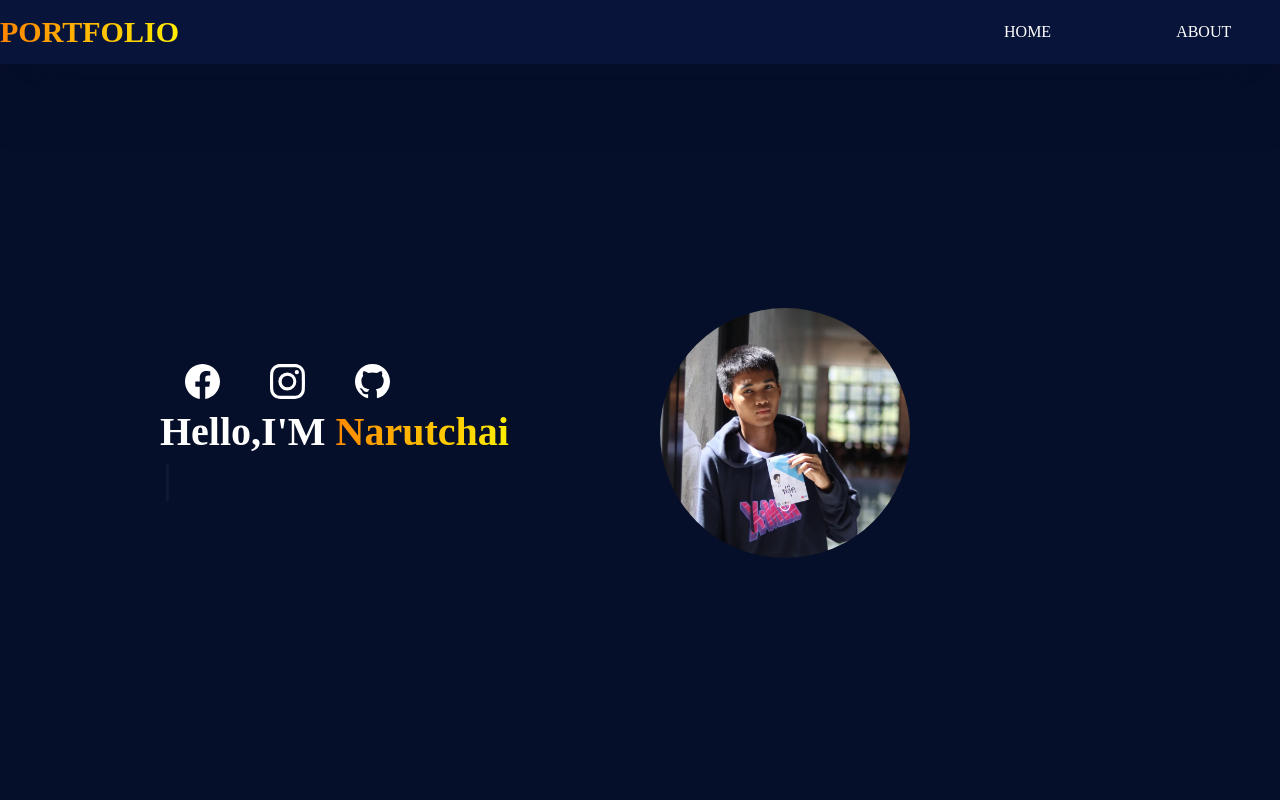
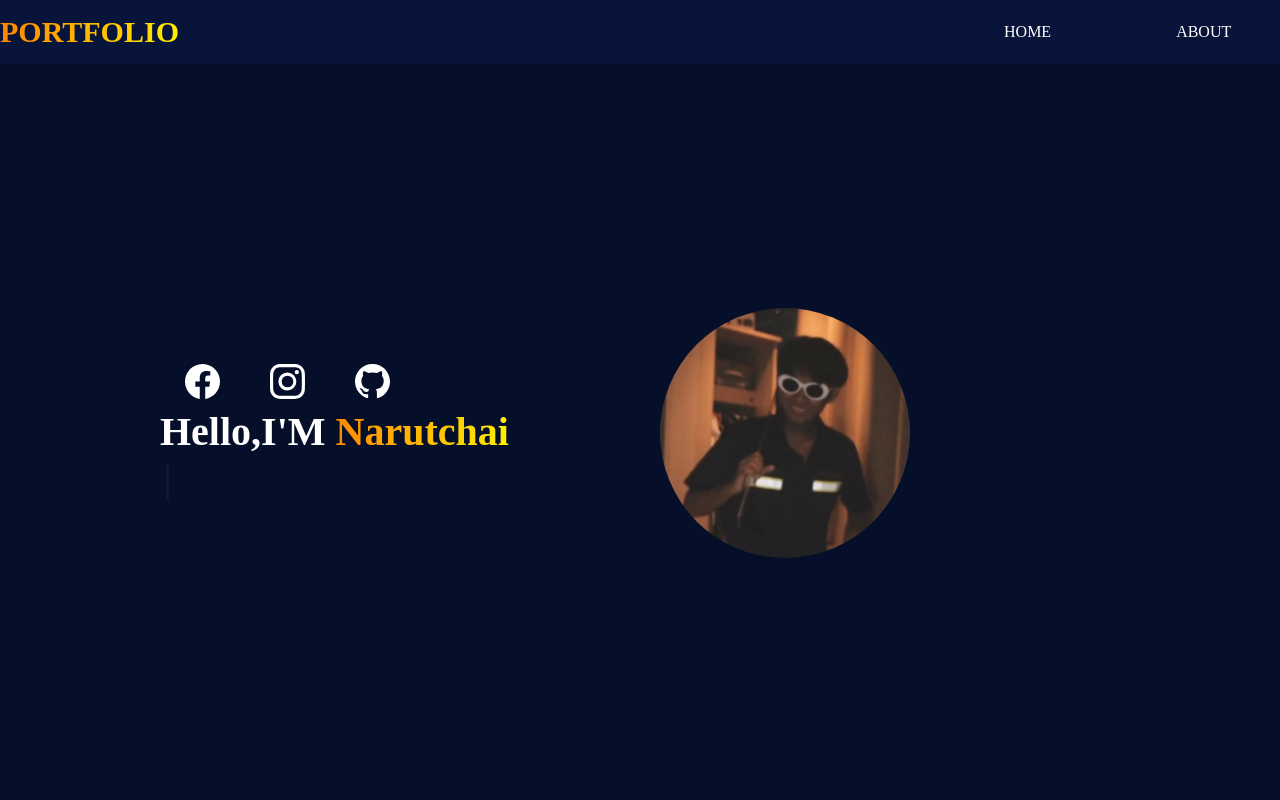
Before and after one commit to Narutchai01/ReactPortV3, a React (Vite) app: page / in a window 1280 px wide. Shown: the top 800 px of the page. Built offline with nearby package versions, Linux system fonts and the light colour scheme; a web font is replaced by a local one.

Commit message:
remove 2

```diff
--- a/src/componacnt/Home.jsx
+++ b/src/componacnt/Home.jsx
@@ -40,7 +40,7 @@ function Home(){
                 </div>
 
                 <div className="home-img">
-                    <img src="./img/1.jpg" alt="" />
+                    <img src="./2.png" alt="" />
                 </div>
             </div>
         </div>
```
Also changed, not shown: 2.png (renamed from img/2.png).
